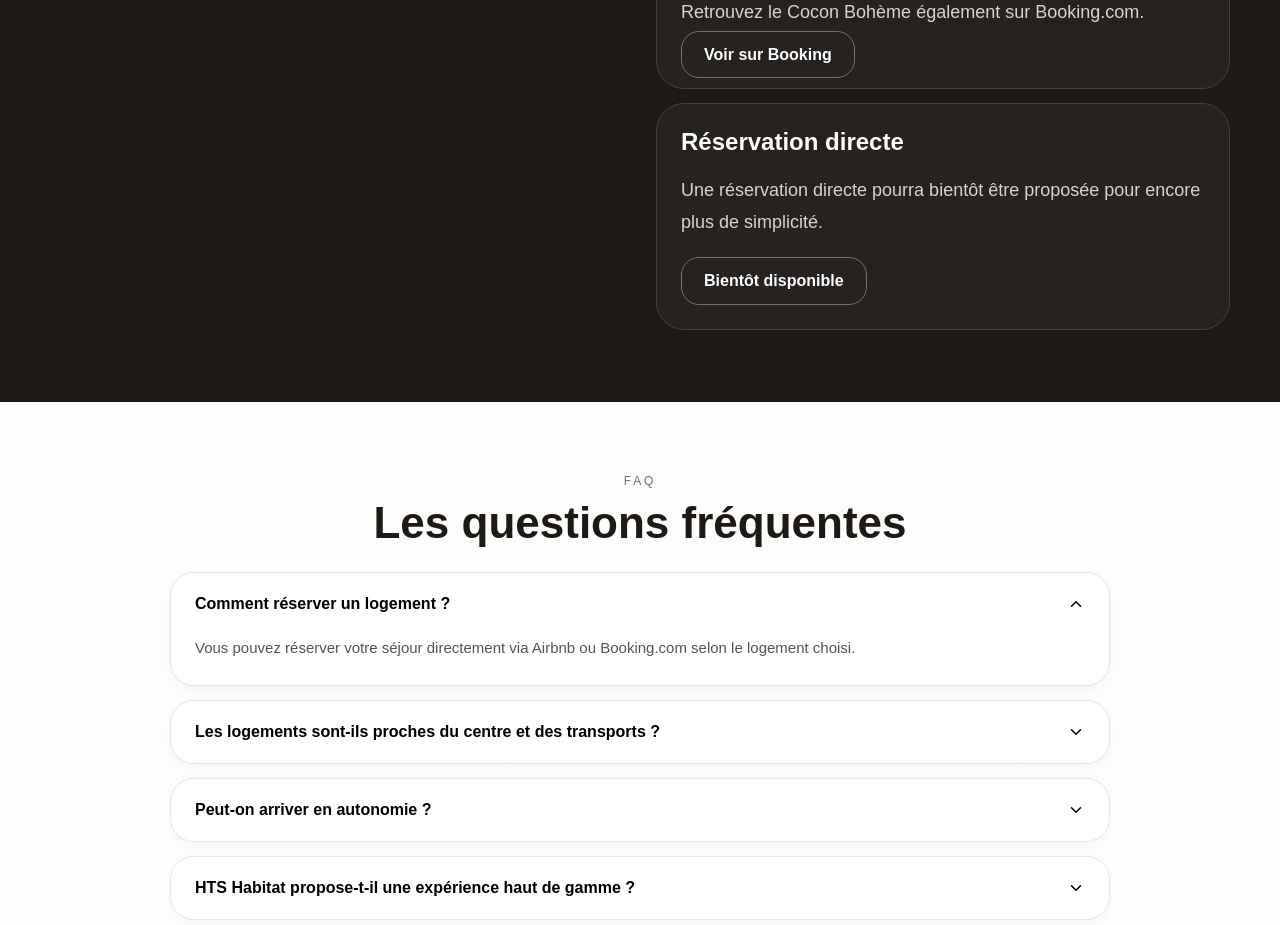
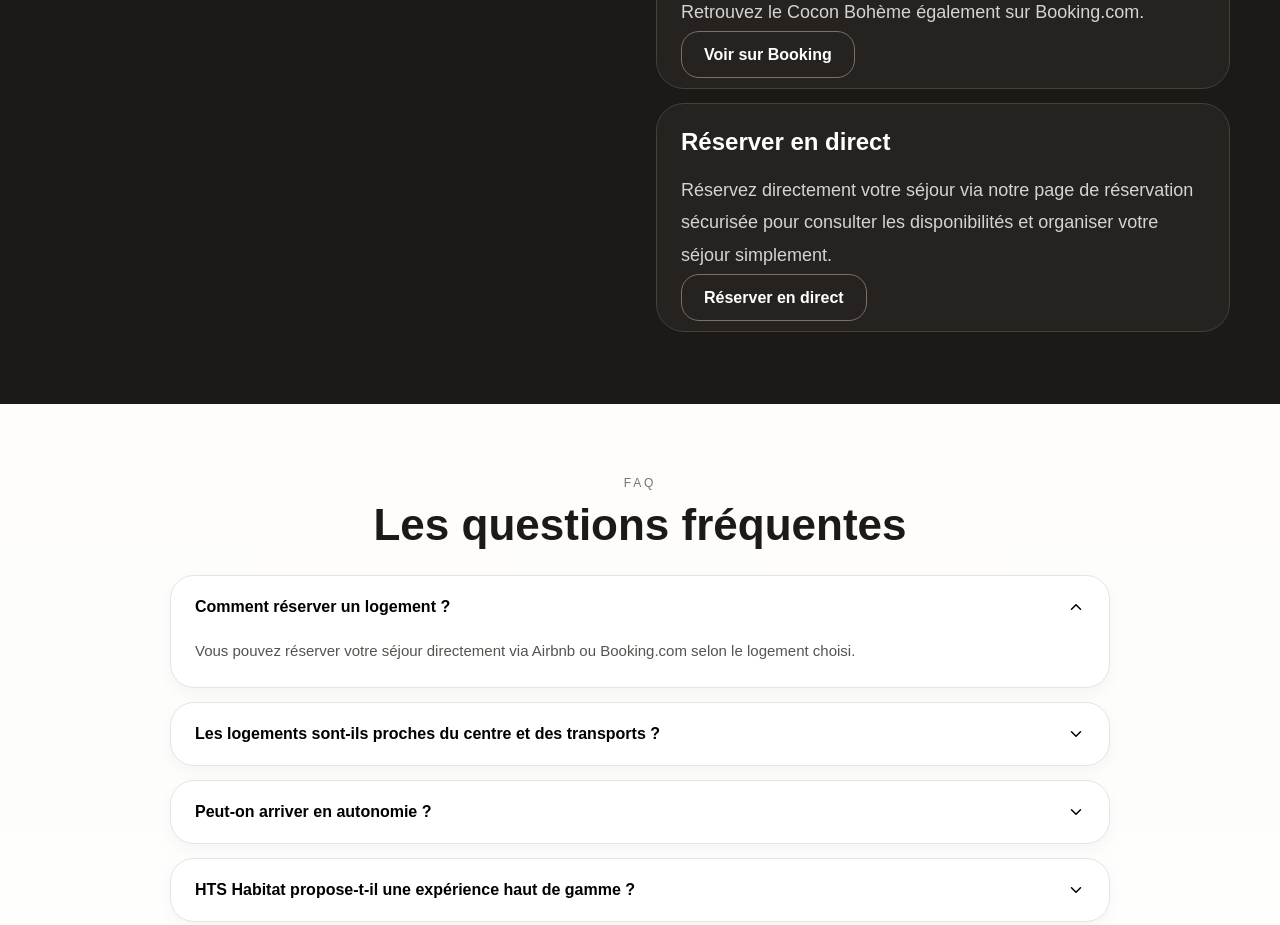
Before and after one commit to htshabitats-gg/hts-habitat, a Next.js app: page / in a window 1280 px wide. Shown: the part 3040-3965 px from the top of the page. Built offline with nearby package versions, Linux system fonts and the light colour scheme.

Commit message:
Update page.js

```diff
--- a/app/page.js
+++ b/app/page.js
@@ -292,10 +292,20 @@ export default function HomePage() {
             </div>
 
             <div className="reservation-card">
-              <div className="reservation-title">Réservation directe</div>
-              <p>Une réservation directe pourra bientôt être proposée pour encore plus de simplicité.</p>
-              <button className="btn btn-outline-light">Bientôt disponible</button>
-            </div>
+  <div className="reservation-title">Réserver en direct</div>
+  <p>
+    Réservez directement votre séjour via notre page de réservation sécurisée
+    pour consulter les disponibilités et organiser votre séjour simplement.
+  </p>
+  <a
+    href="https://occitanieetlocation.lodgify.com/"
+    target="_blank"
+    rel="noreferrer"
+    className="btn btn-outline-light"
+  >
+    Réserver en direct
+  </a>
+</div>
           </div>
         </div>
       </section>
```
